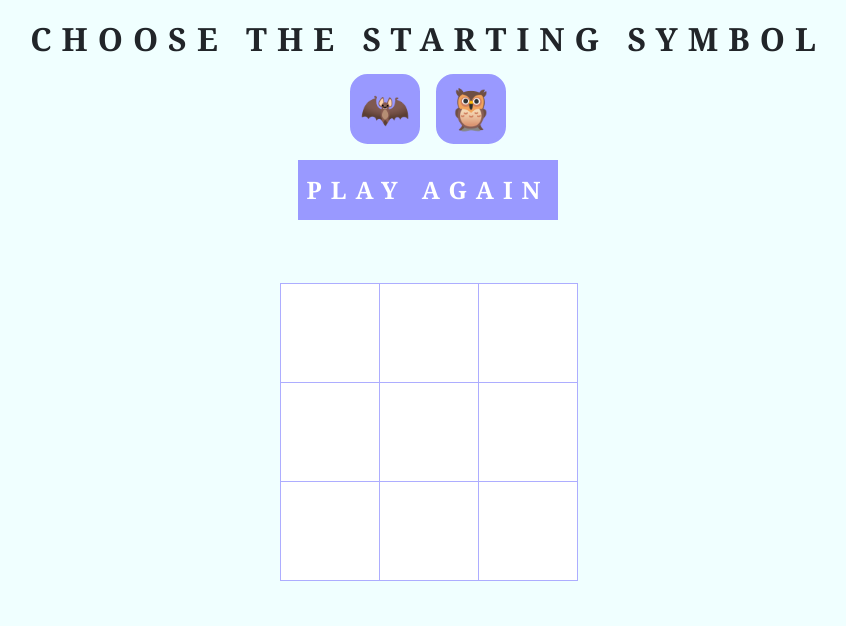
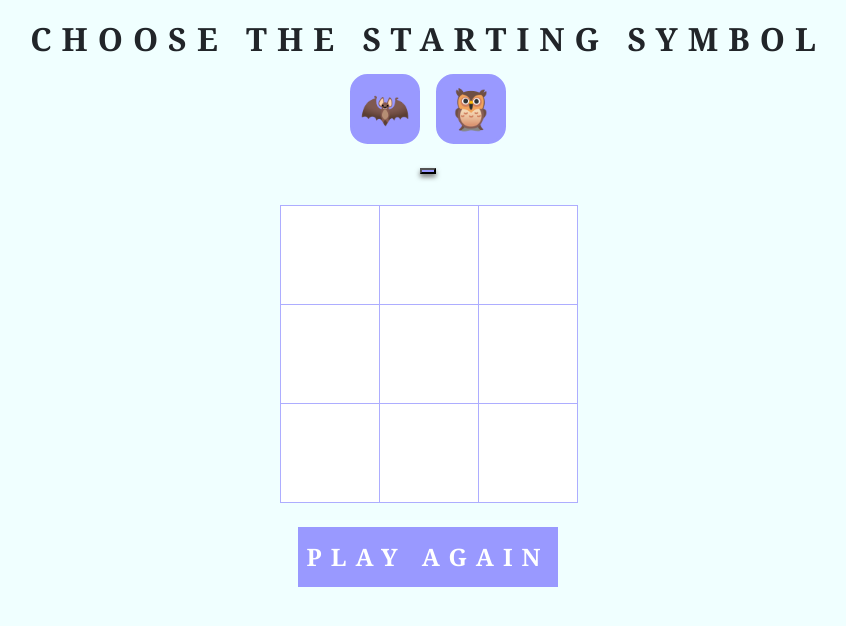
Before and after one commit to Khushh10/tic-tac-toe, a React (Create React App) app: page / in a window 1280 px wide. Shown: the top 626 px of the page, without its empty margins (212-1058 px from the left). Built offline with nearby package versions, Linux system fonts and the light colour scheme.

Commit message:
Game completed

```diff
--- a/src/App.css
+++ b/src/App.css
@@ -155,3 +155,11 @@ body {
   font-weight: bolder;
   font-size: xx-large;
 }
+
+.decision {
+  height: auto;
+  width: auto;
+  background: #9999FF;
+  color: #383b3a;
+  box-shadow: 0 3px 5px #777777;
+}
--- a/src/App.tsx
+++ b/src/App.tsx
@@ -76,8 +76,13 @@ function Board() {
       [0, 4, 8],
       [2, 4, 6]
     ];
+
+    // console.clear();
     for (let i = 0; i < wChances.length; i++) {
       const [a, b, c] = wChances[i];
+      if (Boxes[a] && Boxes[a] === Boxes[b] && Boxes[a] === Boxes[c]) {
+        return Boxes[a];
+      }
     }
     return null;
   }
@@ -93,11 +98,8 @@ function Board() {
           <Choice bvalue={'🦇'} choiceHandler={() => choiceClick(1)} />
           <Choice bvalue={'🦉'} choiceHandler={() => choiceClick(2)} />
         </div>
-        <div className="d-flex justify-content-center">
-          <PlayAgain />
-        </div>
-        <div className="d-flex justify-content-center">
-          <p>{decision}</p><br />
+        <div className="button-box d-flex justify-content-center mt-3">
+          <button className="decision">{decision}</button>
         </div>
       </div>
       <div className='d-flex justify-content-center'>
@@ -119,6 +121,9 @@ function Board() {
           </div>
         </div>
       </div>
+      <div className="d-flex justify-content-center mt-3">
+        <PlayAgain />
+      </div>
     </>
   );
 }
```
